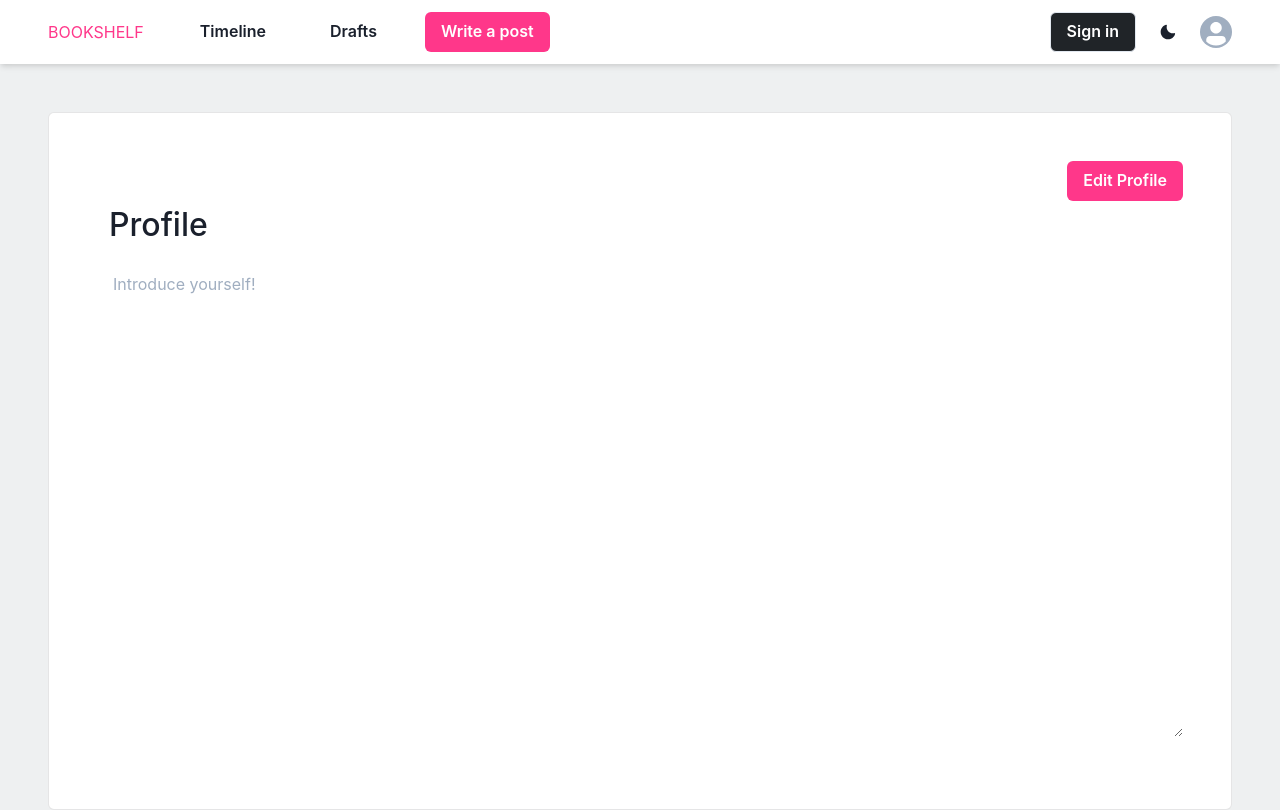
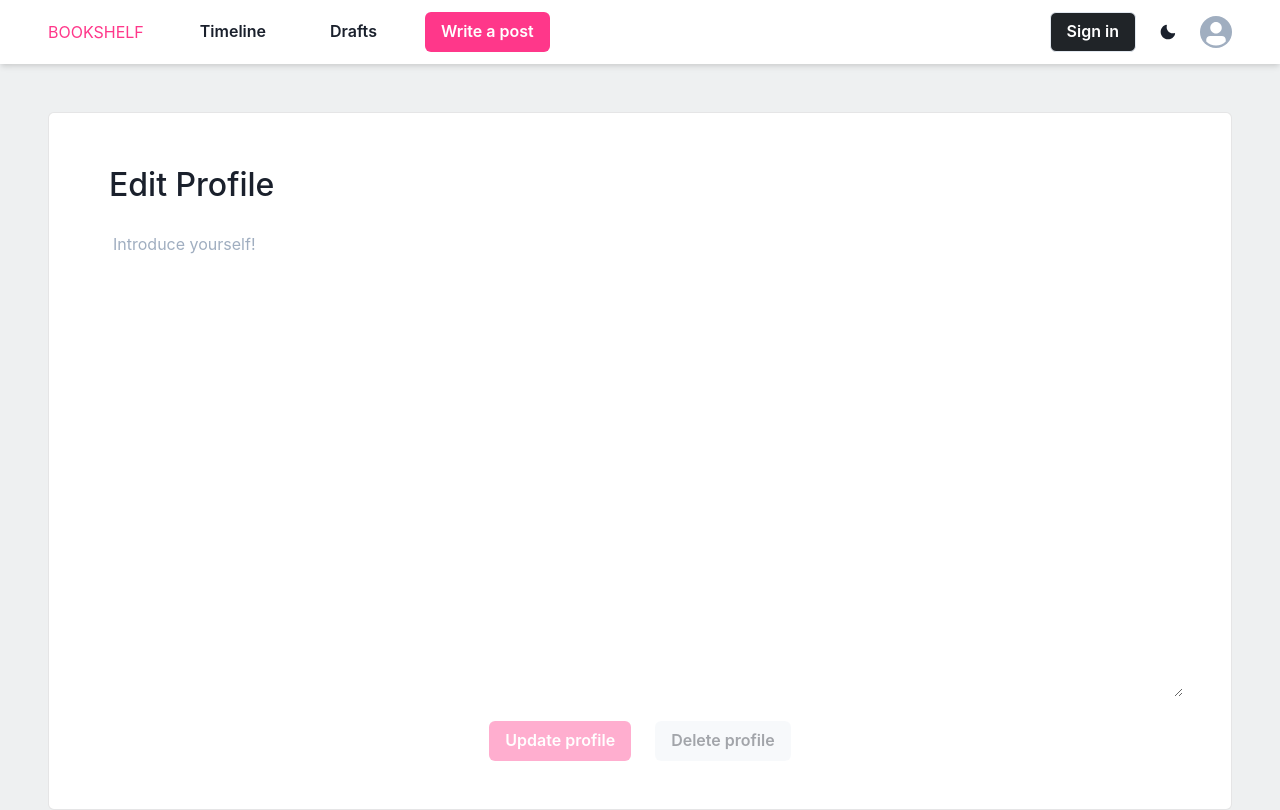
Before and after one commit to MarySed/chakra-bookshelf, a Next.js app: page /bio/1 in a window 1280 px wide. Shown: the top 810 px of the page. Built offline with nearby package versions, Linux system fonts and the light colour scheme; no server answers; the database is empty.

Commit message:
refactor: Cleaned up code and changed bio behavior

```diff
--- /dev/null
+++ b/components/UserProfile.tsx
@@ -0,0 +1,68 @@
+import { Flex } from '@chakra-ui/layout';
+import { Button, FormControl, FormLabel } from '@chakra-ui/react';
+import { Textarea } from '@chakra-ui/textarea';
+import React, { SyntheticEvent } from 'react';
+
+// If content is empty, default to empty string
+const UserProfile = ({
+  isLoading,
+  content = '',
+  handleChange,
+  handleEdit,
+  handleDelete,
+}: {
+  isLoading: boolean;
+  content?: string;
+  handleChange: (val: string) => void;
+  handleEdit: ({ content, event }: { content: string; event: SyntheticEvent }) => void;
+  handleDelete: () => void;
+}) => {
+  return (
+    <>
+      <FormControl id="content" mb={6}>
+        <FormLabel pl={3} fontSize="xx-large">
+          Edit Profile
+        </FormLabel>
+        <Textarea
+          minH="60vh"
+          p={4}
+          variant="unstyled"
+          value={content}
+          onChange={(e) => handleChange(e.target.value)}
+          placeholder="Introduce yourself!"
+        ></Textarea>
+      </FormControl>
+
+      <Flex gridGap={6} wrap="wrap">
+        <>
+          <Button
+            alignSelf="flex-end"
+            bg={'main'}
+            color={'base.inverted'}
+            _hover={{ bg: 'main.dark' }}
+            type="submit"
+            maxW="lg"
+            onClick={(e) => handleEdit({ event: e, content: content })}
+            isLoading={isLoading}
+            disabled={!content}
+          >
+            Update profile
+          </Button>
+
+          <Button
+            colorScheme="gray"
+            type="submit"
+            maxW="lg"
+            onClick={handleDelete}
+            isLoading={isLoading}
+            disabled={!content}
+          >
+            Delete profile
+          </Button>
+        </>
+      </Flex>
+    </>
+  );
+};
+
+export default UserProfile;
--- a/pages/api/bio/[id].ts
+++ b/pages/api/bio/[id].ts
@@ -16,21 +16,17 @@ const handle: NextApiHandler = async (req, res) => {
       },
     });
 
-    res.json(updatedBio);
-    return;
+    return res.json(updatedBio);
   }
 
   if (req.method === 'DELETE') {
-    console.log('DELETE CALLED');
-    console.log('hmmmm');
     const deleteBio = await prisma.bio.delete({
       where: {
         userId: Number(id),
       },
     });
 
-    res.json(deleteBio);
-    return;
+    return res.json(deleteBio);
   }
 
   return res.status(405).json({ message: 'Method not allowed' });
--- a/pages/api/bio/index.ts
+++ b/pages/api/bio/index.ts
@@ -2,12 +2,9 @@ import prisma from 'lib/prisma';
 import { NextApiHandler } from 'next';
 import { getSession } from 'next-auth/client';
 
-// TODO: Finish this
 // POST request to create user bio
 const handle: NextApiHandler = async (req, res) => {
   const { content } = req.body;
-
-  console.log(content, 'CONTENT IS GETTING PASSED WHEN CREATING');
 
   const session = await getSession({ req });
 
--- a/pages/bio/[id].tsx
+++ b/pages/bio/[id].tsx
@@ -1,5 +1,5 @@
 import Layout from 'components/Layout';
-import { FormControl, FormLabel, Button, Textarea, Flex, useColorModeValue } from '@chakra-ui/react';
+import { Flex, useColorModeValue } from '@chakra-ui/react';
 import { SyntheticEvent, useState } from 'react';
 import { GetServerSideProps } from 'next';
 import { getSession } from 'next-auth/client';
@@ -7,6 +7,7 @@ import prisma from 'lib/prisma';
 import { createBio, editBio } from 'utilities/utils';
 import { Session } from 'next-auth';
 import Router from 'next/router';
+import UserProfile from 'components/UserProfile';
 
 // TODO: This was a test of functionality. Move into new directory and update behavior
 export const getServerSideProps: GetServerSideProps = async ({ req, params }) => {
@@ -20,7 +21,6 @@ export const getServerSideProps: GetServerSideProps = async ({ req, params }) =>
 
     select: {
       content: true,
-      userId: true,
       id: true,
     },
   });
@@ -44,8 +44,6 @@ const Bio = ({ bio, session, userId }: Props) => {
   console.log(session, 'I forgot what I wanted the session for lol');
 
   const [isLoading, setIsLoading] = useState(false);
-  const [isEditing, setIsEditing] = useState(false);
-
   const [body, setBody] = useState(bio?.content ?? '');
 
   const handleEdit = async ({ event, content }: { event: SyntheticEvent; content: string }) => {
@@ -53,27 +51,24 @@ const Bio = ({ bio, session, userId }: Props) => {
 
     setIsLoading(true);
 
-    console.log(bio?.content, 'does bio content exist after being deleted?');
     if (bio?.content) {
       try {
-        await editBio({ content: content, userId: userId });
-        setIsLoading(false);
-        setIsEditing(false);
+        await editBio({ content: content, id: userId });
       } catch (error) {
         console.error(error);
       }
     } else {
       try {
         await createBio({ content: content });
-        Router.push('/');
       } catch (error) {
         console.error(error);
       }
     }
+
+    Router.push(`/users/${userId}`);
   };
 
-  const handleDelete = async ({ event }: { event: SyntheticEvent }) => {
-    event.preventDefault();
+  const handleDelete = async () => {
     setIsLoading(true);
 
     try {
@@ -82,12 +77,11 @@ const Bio = ({ bio, session, userId }: Props) => {
       });
 
       setBody('');
-      setIsLoading(false);
     } catch (error) {
       console.error(error);
     }
 
-    Router.push('/');
+    Router.push(`/users/${userId}`);
   };
 
   return (
@@ -104,65 +98,13 @@ const Bio = ({ bio, session, userId }: Props) => {
         borderColor={useColorModeValue('base.a100', 'blackAlpha.100')}
         borderWidth={1}
       >
-        <Button
-          alignSelf="flex-end"
-          bg={'main'}
-          color={'base.inverted'}
-          _hover={{ bg: 'main.dark' }}
-          type="submit"
-          maxW="lg"
-          onClick={() => setIsEditing(!isEditing)}
+        <UserProfile
+          handleChange={setBody}
+          handleEdit={handleEdit}
+          handleDelete={handleDelete}
           isLoading={isLoading}
-        >
-          {isEditing ? 'Cancel' : 'Edit Profile'}
-        </Button>
-        <FormControl id="content" mb={6}>
-          <FormLabel pl={3} fontSize="xx-large">
-            Profile
-          </FormLabel>
-          <Textarea
-            cursor={isEditing ? 'text' : 'default'}
-            minH="60vh"
-            p={4}
-            variant="unstyled"
-            value={body}
-            onChange={(e) => setBody(e.target.value)}
-            placeholder="Introduce yourself!"
-            // Set Profile textarea to read only if bio content exists, and user is not editing
-            isReadOnly={!isEditing}
-          ></Textarea>
-        </FormControl>
-
-        {/* Only display buttons when editing is true */}
-        {isEditing && (
-          <Flex gridGap={6} wrap="wrap">
-            <>
-              <Button
-                alignSelf="flex-end"
-                bg={'main'}
-                color={'base.inverted'}
-                _hover={{ bg: 'main.dark' }}
-                type="submit"
-                maxW="lg"
-                onClick={(e) => handleEdit({ event: e, content: body })}
-                isLoading={isLoading}
-              >
-                Update profile
-              </Button>
-              {bio?.content && (
-                <Button
-                  colorScheme="gray"
-                  type="submit"
-                  maxW="lg"
-                  onClick={(e) => handleDelete({ event: e })}
-                  isLoading={isLoading}
-                >
-                  Delete profile
-                </Button>
-              )}
-            </>
-          </Flex>
-        )}
+          content={body}
+        />
       </Flex>
     </Layout>
   );
--- a/utilities/utils.ts
+++ b/utilities/utils.ts
@@ -5,8 +5,6 @@ export const isRouteActive = (targetPathname: string, currentRouteName: string)
 export const createBio = async ({ content }: { content: string }) => {
   try {
     const body = { content };
-
-    console.log('create bio being called');
 
     await fetch('/api/bio', {
       method: 'POST',
@@ -18,13 +16,11 @@ export const createBio = async ({ content }: { content: string }) => {
   }
 };
 
-export const editBio = async ({ content, userId }: { content: string; userId: number }) => {
+export const editBio = async ({ content, id }: { content: string; id: number }) => {
   try {
     const body = { content };
 
-    console.log(body, 'body');
-
-    await fetch(`/api/bio/${userId}`, {
+    await fetch(`/api/bio/${id}`, {
       method: 'PUT',
       headers: { 'Content-Type': 'application/json' },
       body: JSON.stringify(body),
```
Also changed, not shown: pages/users/[id].tsx (+6 -5 lines), 1 other file (tests, documents, lock files or other folders).
